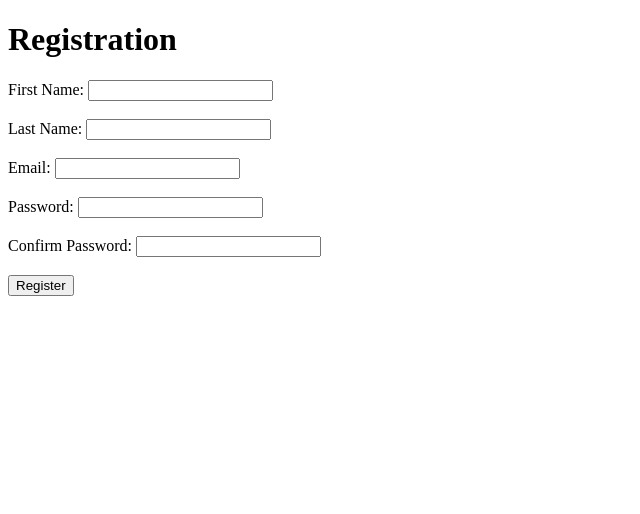
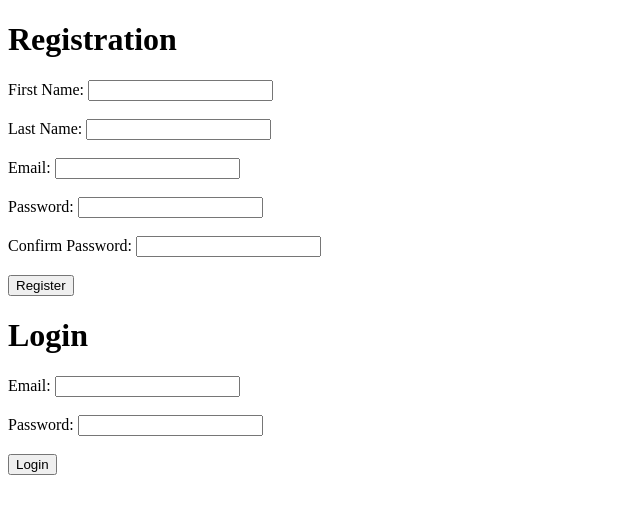
Before and after one commit to chaocharliehuang/DjangoLoginRegistration, a Django app: page / in a window 1280 px wide. Shown: the top 514 px of the page, without its empty margins (0-640 px from the left). Run offline with Django 3.2, Linux system fonts and the light colour scheme; parts of the project's set-up code (start-up, migrations or seed data) failed here and were passed over.

Commit message:
login works, redirects to success page

```diff
--- a/apps/login/templates/login/index.html
+++ b/apps/login/templates/login/index.html
@@ -20,21 +20,33 @@
         <form action={% url 'login:register' %} method="POST">
             {% csrf_token %}
             <label for="first_name">First Name: </label>
-            <input type="text" name="first_name" value={{request.session.first_name}}>
+            <input type="text" name="first_name" id="first_name" value={{request.session.first_name}}>
             <br><br>
             <label for="last_name">Last Name: </label>
-            <input type="text" name="last_name" value={{request.session.last_name}}>
+            <input type="text" name="last_name" id="last_name" value={{request.session.last_name}}>
             <br><br>
             <label for="email">Email: </label>
-            <input type="text" name="email" value={{request.session.email}}>
+            <input type="text" name="email" id="email" value={{request.session.email}}>
             <br><br>
             <label for="pw">Password: </label>
-            <input type="password" name="pw">
+            <input type="password" name="pw" id="pw">
             <br><br>
             <label for="pw_confirm">Confirm Password: </label>
-            <input type="password" name="pw_confirm">
+            <input type="password" name="pw_confirm" id="pw_confirm">
             <br><br>
             <input type="submit" value="Register">
         </form>
+
+        <h1>Login</h1>
+        <form action={% url 'login:login' %} method="POST">
+            {% csrf_token %}
+            <label for="login_email">Email: </label>
+            <input type="text" name="email" id="login_email" value={{request.session.login_email}}>
+            <br><br>
+            <label for="login_pw">Password: </label>
+            <input type="password" name="pw" id="login_pw">
+            <br><br>
+            <input type="submit" value="Login">
+        </form>
     </body>
 </html>
--- a/apps/login/urls.py
+++ b/apps/login/urls.py
@@ -4,5 +4,6 @@ from . import views
 urlpatterns = [
     url(r'^$', views.index, name='index'),
     url(r'^register$', views.register, name='register'),
+    url(r'^login$', views.login, name='login'),
     url(r'^success/(?P<id>\d+)$', views.success, name='success')
 ]
--- a/apps/login/views.py
+++ b/apps/login/views.py
@@ -37,6 +37,31 @@ def register(request):
     else:
         return redirect(reverse('login:index'))
 
+def login(request):
+    if request.method == 'POST':
+        email = request.POST['email']
+        pw = request.POST['pw']
+        request.session['login_email'] = email
+
+        # FORM VALIDATION
+        if len(email) < 1 or len(pw) < 1:
+            messages.error(request, 'Email and/or password fields cannot be blank!')
+            return redirect(reverse('login:index'))
+
+        # USER LOGIN
+        users = User.objects.filter(email=email)
+        if len(users) < 1:
+            messages.error(request, 'No user with that email!')
+            return redirect(reverse('login:index'))
+        for user in users:
+            if bcrypt.checkpw(pw.encode(), user.pw.encode()):
+                request.session['login_email'] = ''
+                return redirect(reverse('login:success', args=(user.id,)))
+        messages.error(request, 'Wrong email/password combination!')
+        return redirect(reverse('login:index'))
+    else:
+        return redirect(reverse('login:index'))
+
 def success(request, id):
     context = {'first_name': User.objects.get(id=id).first_name}
     return render(request, 'login/success.html', context)
```
Also changed, not shown: db.sqlite3, 2 other files.
